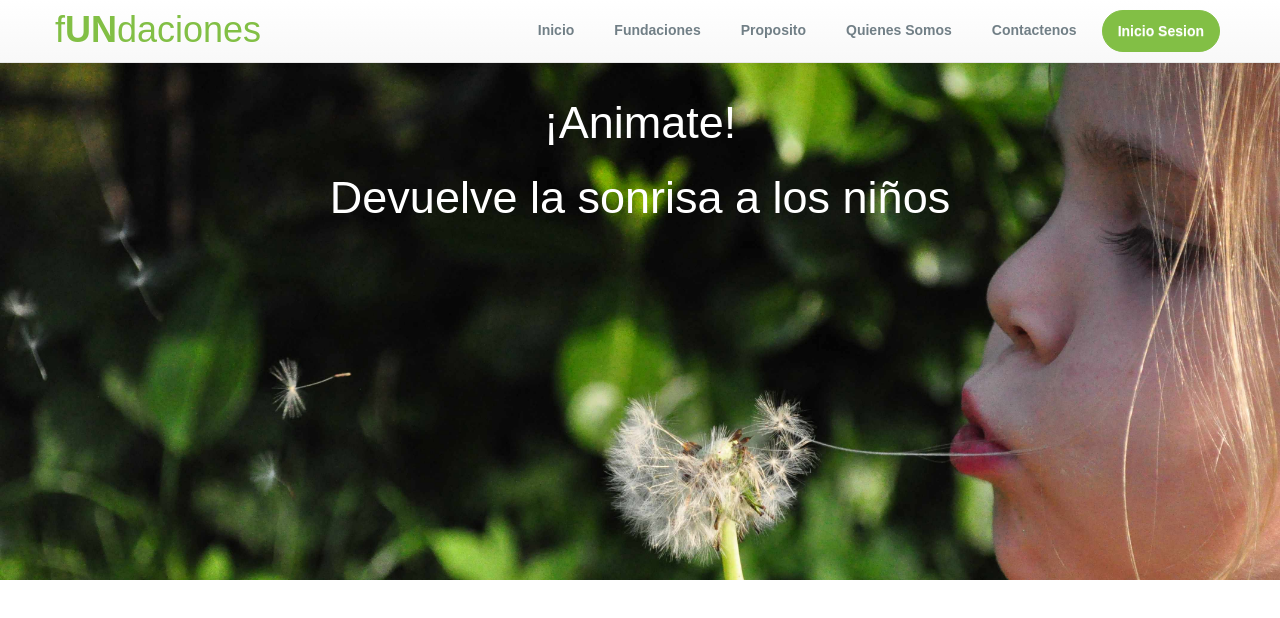
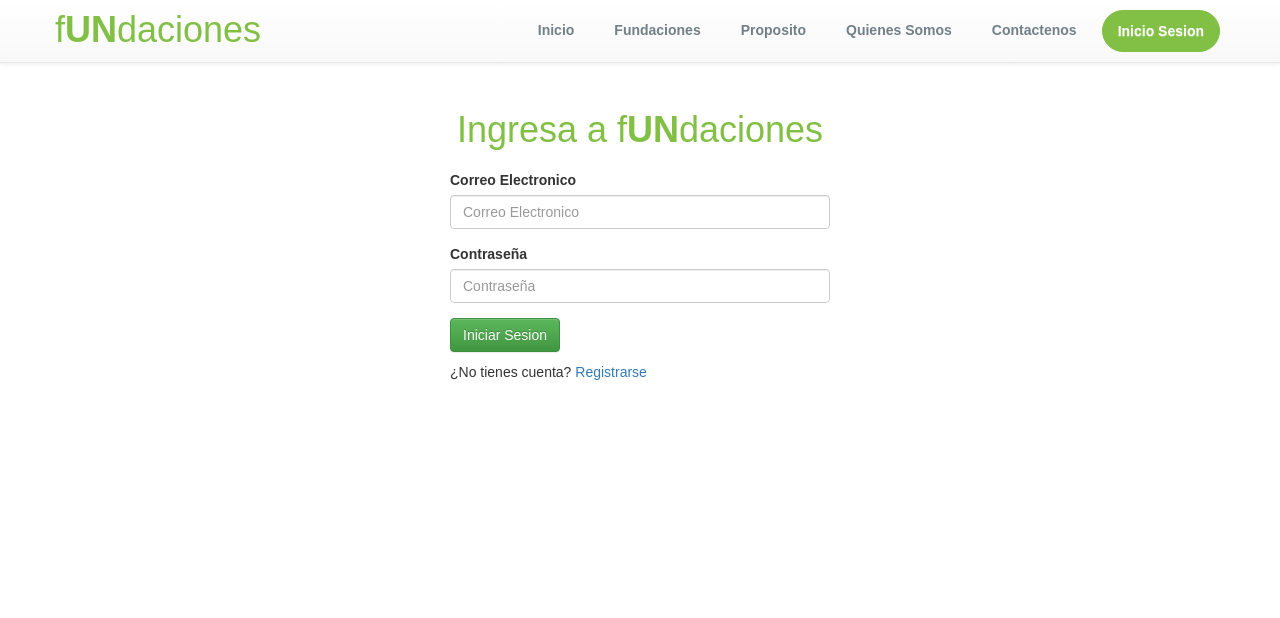
Before and after one commit to LantriAcademy/IS2_Lantri_FE, a React (Create React App) app: page /login in a window 1280 px wide. Shown: the top 618 px of the page. Built offline with nearby package versions, Linux system fonts and the light colour scheme.

Commit message:
Vista de login

```diff
--- a/src/components/App.jsx
+++ b/src/components/App.jsx
@@ -6,8 +6,10 @@ import Fundaciones from "./Fundaciones";
 import QuienesSomos from "./QuienesSomos";
 import Proposito from "./Proposito";
 import Contactenos from "./Contactenos";
+import Login from "./Login";
 import SignUp from "./SignUp";
 import NavigationMenu from "./NavigationMenu";
+
 class App extends Component {
   render() {
     return (
@@ -17,11 +19,12 @@ class App extends Component {
             <NavigationMenu />
           </div>
           <div class="body">
-            <Route path = "/" component={Landing}/>
+            <Route exact path = "/" component={Landing}/>
             <Route path = "/fundaciones" component={Fundaciones}/>
             <Route path = "/proposito" component={Proposito}/>
             <Route path = "/quienessomos" component={QuienesSomos}/>
             <Route path = "/contactenos" component={Contactenos}/>
+            <Route path = "/login" component={Login}/>
             <Route path = "/signup" component={SignUp}/>
           </div>
         </div>
--- /dev/null
+++ b/src/components/Login.jsx
@@ -0,0 +1,26 @@
+import React, { Component } from 'react';
+import '../styles/Login.css';
+
+class Login extends Component {
+    render() {
+      return (
+        <div className="container-fluid">
+          <form className="login">
+            <h1 className="title">Ingresa a f<b>UN</b>daciones</h1>
+            <div className="form-group">
+              <label>Correo Electronico</label>
+              <input type="email" className="form-control" id="email" aria-describedby="emailHelp" placeholder="Correo Electronico"/>
+            </div>
+            <div className="form-group">
+              <label>Contraseña</label>
+              <input type="password" className="form-control" id="password" placeholder="Contraseña"/>
+            </div>
+              <button type="submit" className="btn btn-success">Iniciar Sesion</button>
+              <p>¿No tienes cuenta?  <a href="#">Registrarse</a></p>
+          </form>
+        </div>
+      );
+    }
+  }
+
+  export default Login;
--- a/src/components/NavigationMenu.jsx
+++ b/src/components/NavigationMenu.jsx
@@ -15,12 +15,12 @@ export default class NavigationMenu extends Component {
             </Navbar.Header>
             <Navbar.Collapse>
                 <Nav pullRight>
-                    <NavItem eventKey={1} componentClass={Link} to ="/">Inicio</NavItem>
-                    <NavItem eventKey={2} componentClass={Link} to ="/fundaciones">Fundaciones</NavItem>
-                    <NavItem eventKey={3} componentClass={Link} to ="/proposito">Proposito</NavItem>
-                    <NavItem eventKey={4} componentClass={Link} to ="/quienessomos">Quienes Somos</NavItem>
-                    <NavItem eventKey={5} componentClass={Link} to ="/contactenos">Contactenos</NavItem>
-                    <NavItem eventKey={6} componentClass={Link} className="btn-login" to ="/login">Inicio Sesion</NavItem>
+                    <NavItem eventKey={1} componentClass={Link} href="/" to ="/">Inicio</NavItem>
+                    <NavItem eventKey={2} componentClass={Link} href="/fundaciones" to ="/fundaciones">Fundaciones</NavItem>
+                    <NavItem eventKey={3} componentClass={Link} href="/proposito" to ="/proposito">Proposito</NavItem>
+                    <NavItem eventKey={4} componentClass={Link} href="/quienessomos" to ="/quienessomos">Quienes Somos</NavItem>
+                    <NavItem eventKey={5} componentClass={Link} href="/contactenos" to ="/contactenos">Contactenos</NavItem>
+                    <NavItem eventKey={6} componentClass={Link} className="btn-login" href="/login" to ="/login">Inicio Sesion</NavItem>
                 </Nav>
           </Navbar.Collapse>
           </Navbar>
--- /dev/null
+++ b/src/styles/Login.css
@@ -0,0 +1,21 @@
+.title {
+  font-family: 'Dosis', sans-serif !important;
+  font-weight: 100;
+  padding: 0px;
+  height: inherit;
+  font-size: 36px;
+  margin: 20px 0px;
+  color: #82BF45;
+  text-align: center;
+}
+
+.btn-success {
+  margin-bottom: 10px;
+  text-align: center;
+}
+
+.login {
+  padding: 30px 0px;
+  max-width: 380px;
+  margin: auto;
+}
```
